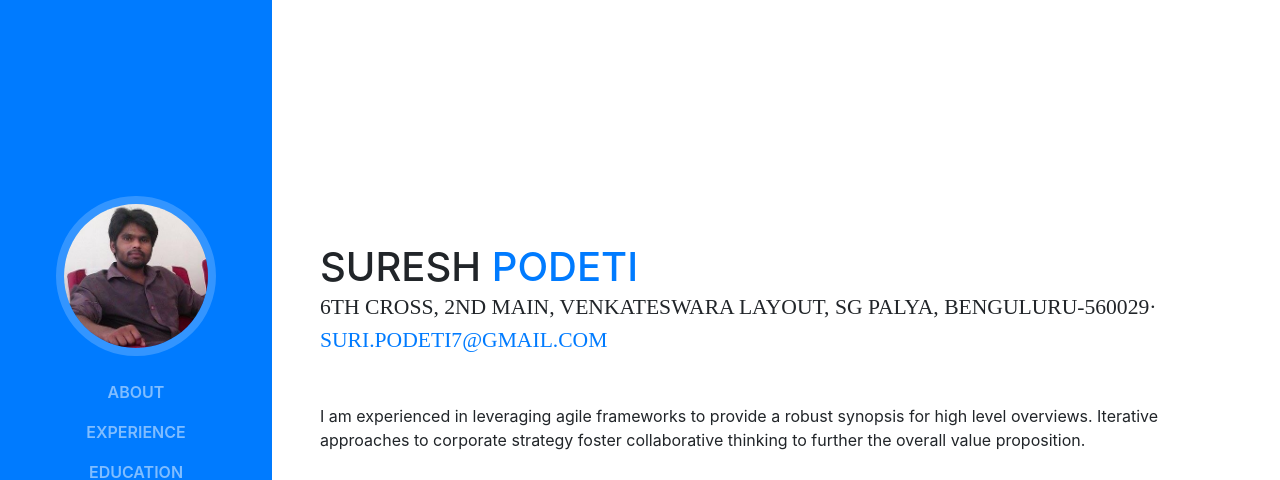
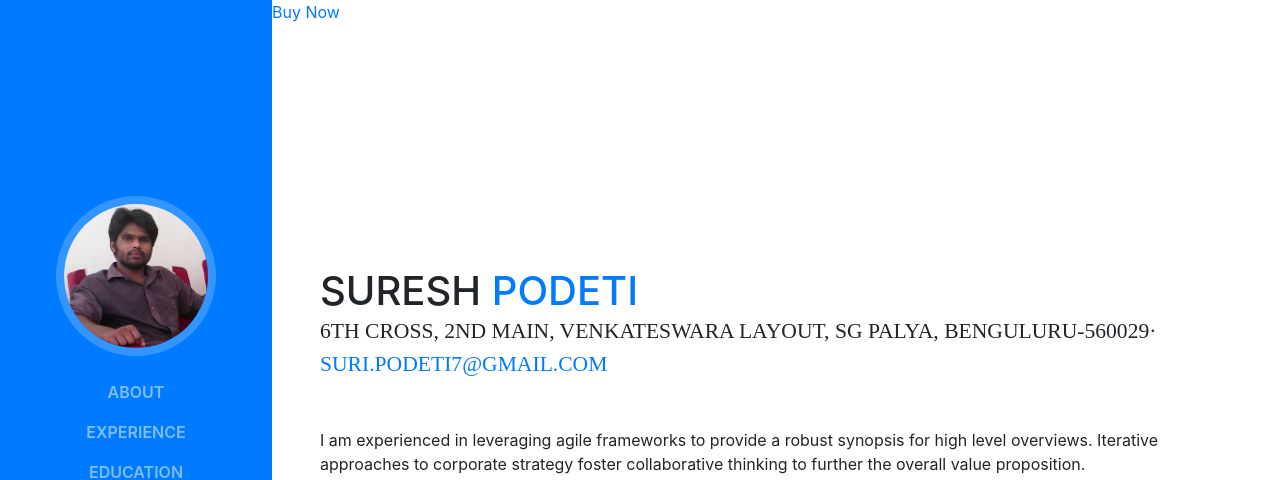
Before and after one commit to sureshpodeti/sureshpodeti.github.io, a website with bundled scripts: page index.html in a window 1280 px wide. Shown: the top 480 px of the page. Built offline with nearby package versions, Linux system fonts and the light colour scheme; a web font is replaced by a local one.

Commit message:
Update index.html

```diff
--- a/index.html
+++ b/index.html
@@ -26,6 +26,8 @@
   </head>
 
   <body id="page-top">
+
+    <a href="upi://pay?pa=upiaddress@okhdfcbank&pn=JohnDoe&cu=INR">Buy Now</a>
 
     <nav class="navbar navbar-expand-lg navbar-dark bg-primary fixed-top" id="sideNav">
       <a class="navbar-brand js-scroll-trigger" href="#page-top">
```
